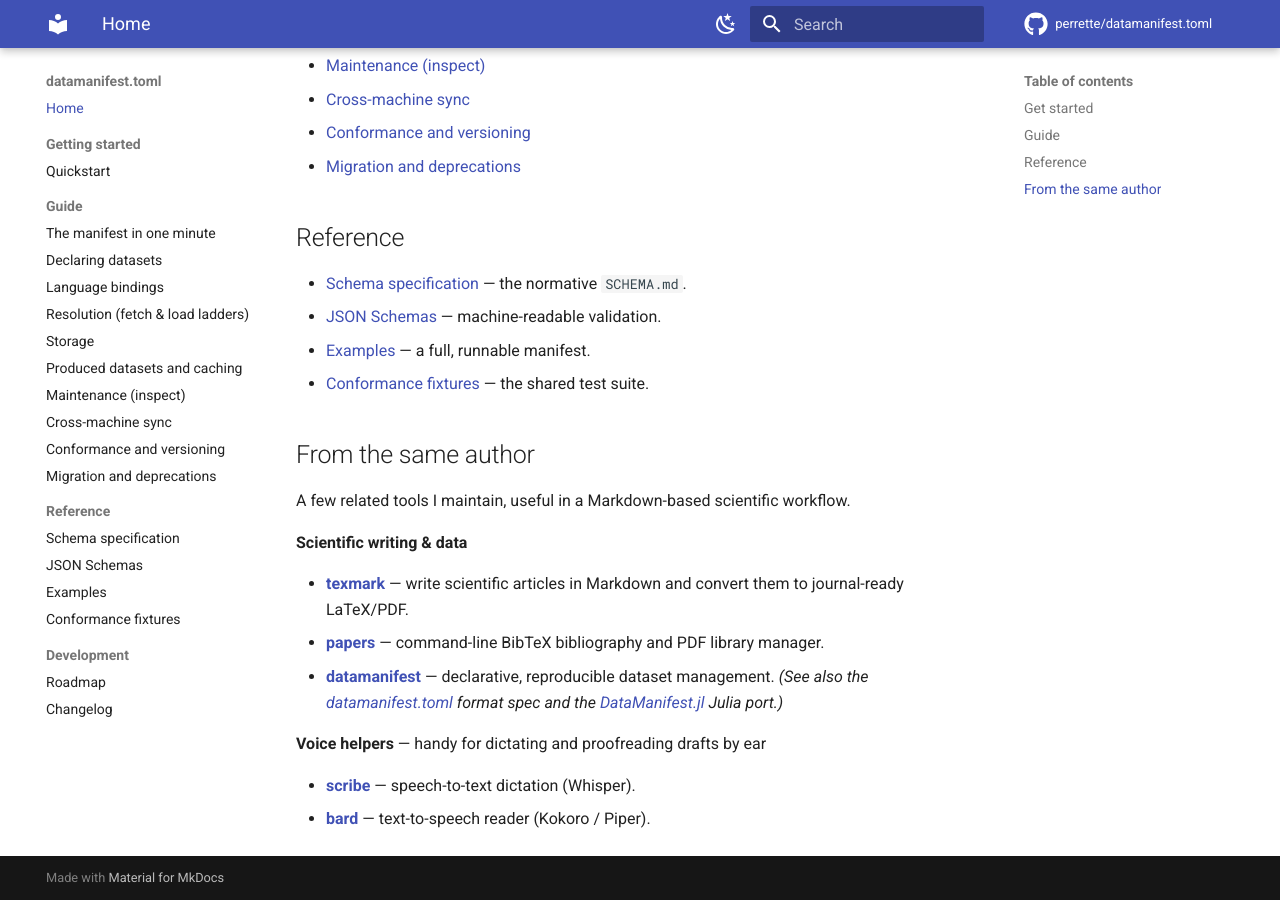
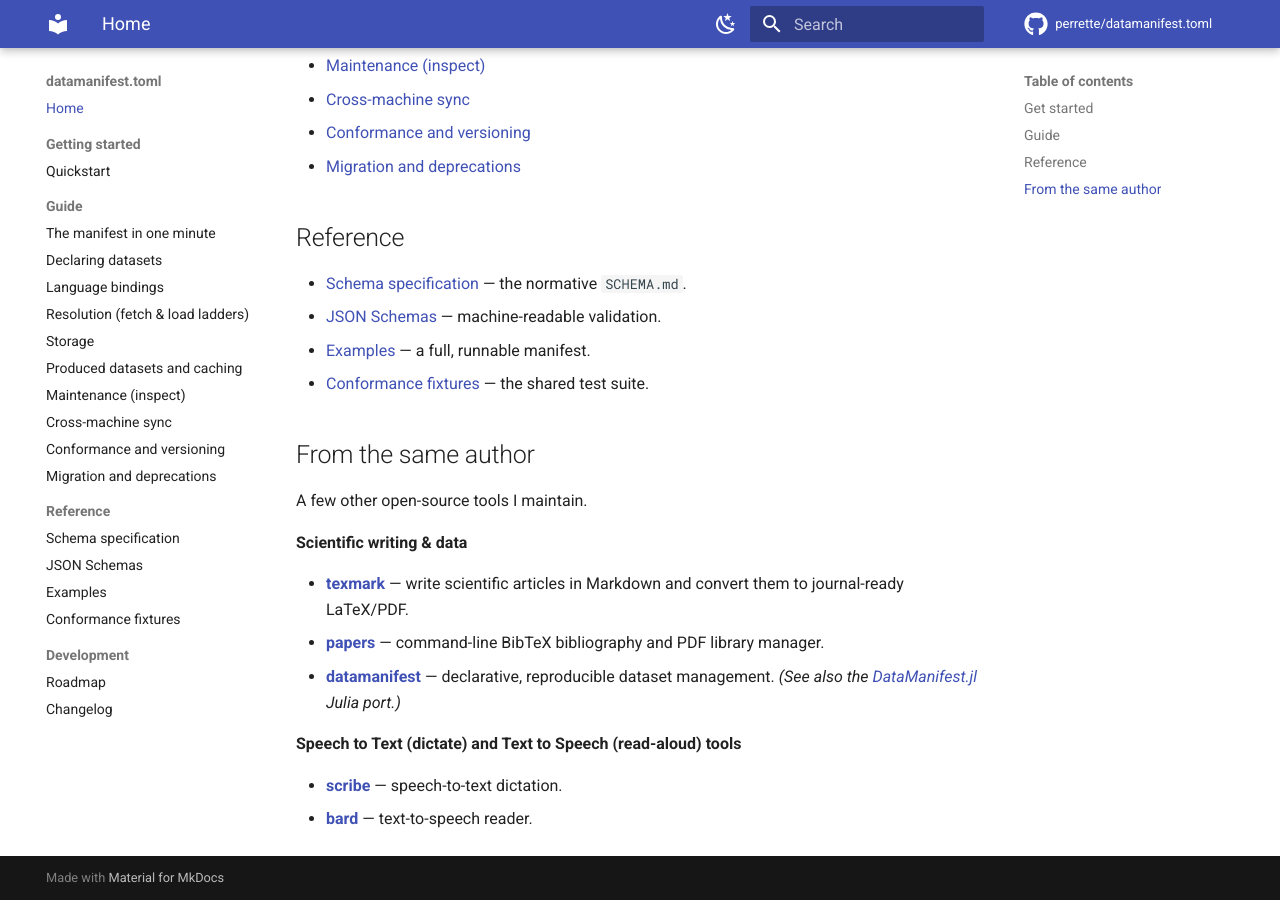
Before and after one commit to perrette/datamanifest.toml, an MkDocs documentation site: the page built from docs/index.md, in a window 1280 px wide and 900 px high, scrolled down 1258 px. Built offline with MkDocs 1.6.1 and Material for MkDocs 9.7.7, drawn with Linux system fonts in a browser that asks for light colours; comment, search, counter and statistics services are not loaded.

Commit message:
docs: refine 'From the same author' — drop self-reference, model names, and Markdown framing

```diff
--- a/README.md
+++ b/README.md
@@ -94,18 +94,18 @@ so both read the same `datamanifest.toml`.
 
 ## From the same author
 
-A few related tools I maintain, useful in a Markdown-based scientific workflow.
+A few other open-source tools I maintain.
 
 **Scientific writing & data**
 
 - [**texmark**](https://perrette.github.io/texmark/) — write scientific articles in Markdown and convert them to journal-ready LaTeX/PDF.
 - [**papers**](https://perrette.github.io/papers/) — command-line BibTeX bibliography and PDF library manager.
-- [**datamanifest**](https://perrette.github.io/datamanifest/) — declarative, reproducible dataset management. *(See also the [datamanifest.toml](https://perrette.github.io/datamanifest.toml/) format spec and the [DataManifest.jl](https://awi-esc.github.io/DataManifest.jl/) Julia port.)*
+- [**datamanifest**](https://perrette.github.io/datamanifest/) — declarative, reproducible dataset management. *(See also the [DataManifest.jl](https://awi-esc.github.io/DataManifest.jl/) Julia port.)*
 
-**Voice helpers** — handy for dictating and proofreading drafts by ear
+**Speech to Text (dictate) and Text to Speech (read-aloud) tools**
 
-- [**scribe**](https://perrette.github.io/scribe/) — speech-to-text dictation (Whisper).
-- [**bard**](https://perrette.github.io/bard/) — text-to-speech reader (Kokoro / Piper).
+- [**scribe**](https://perrette.github.io/scribe/) — speech-to-text dictation.
+- [**bard**](https://perrette.github.io/bard/) — text-to-speech reader.
 
 ## License
 
--- a/docs/index.md
+++ b/docs/index.md
@@ -58,15 +58,15 @@ extract = true
 
 ## From the same author
 
-A few related tools I maintain, useful in a Markdown-based scientific workflow.
+A few other open-source tools I maintain.
 
 **Scientific writing & data**
 
 - [**texmark**](https://perrette.github.io/texmark/) — write scientific articles in Markdown and convert them to journal-ready LaTeX/PDF.
 - [**papers**](https://perrette.github.io/papers/) — command-line BibTeX bibliography and PDF library manager.
-- [**datamanifest**](https://perrette.github.io/datamanifest/) — declarative, reproducible dataset management. *(See also the [datamanifest.toml](https://perrette.github.io/datamanifest.toml/) format spec and the [DataManifest.jl](https://awi-esc.github.io/DataManifest.jl/) Julia port.)*
+- [**datamanifest**](https://perrette.github.io/datamanifest/) — declarative, reproducible dataset management. *(See also the [DataManifest.jl](https://awi-esc.github.io/DataManifest.jl/) Julia port.)*
 
-**Voice helpers** — handy for dictating and proofreading drafts by ear
+**Speech to Text (dictate) and Text to Speech (read-aloud) tools**
 
-- [**scribe**](https://perrette.github.io/scribe/) — speech-to-text dictation (Whisper).
-- [**bard**](https://perrette.github.io/bard/) — text-to-speech reader (Kokoro / Piper).
+- [**scribe**](https://perrette.github.io/scribe/) — speech-to-text dictation.
+- [**bard**](https://perrette.github.io/bard/) — text-to-speech reader.
```
